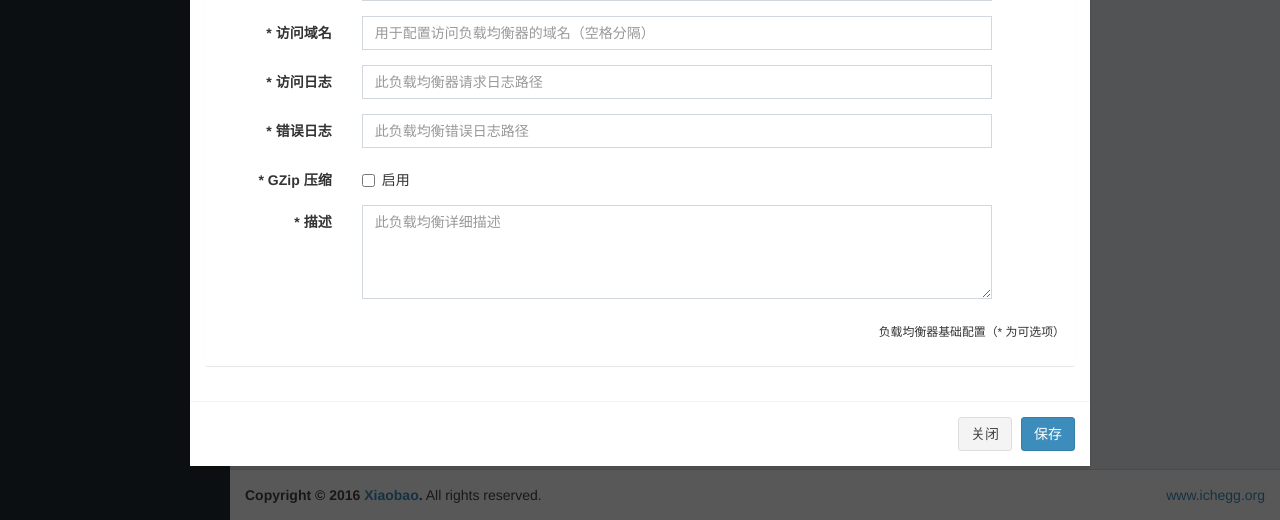
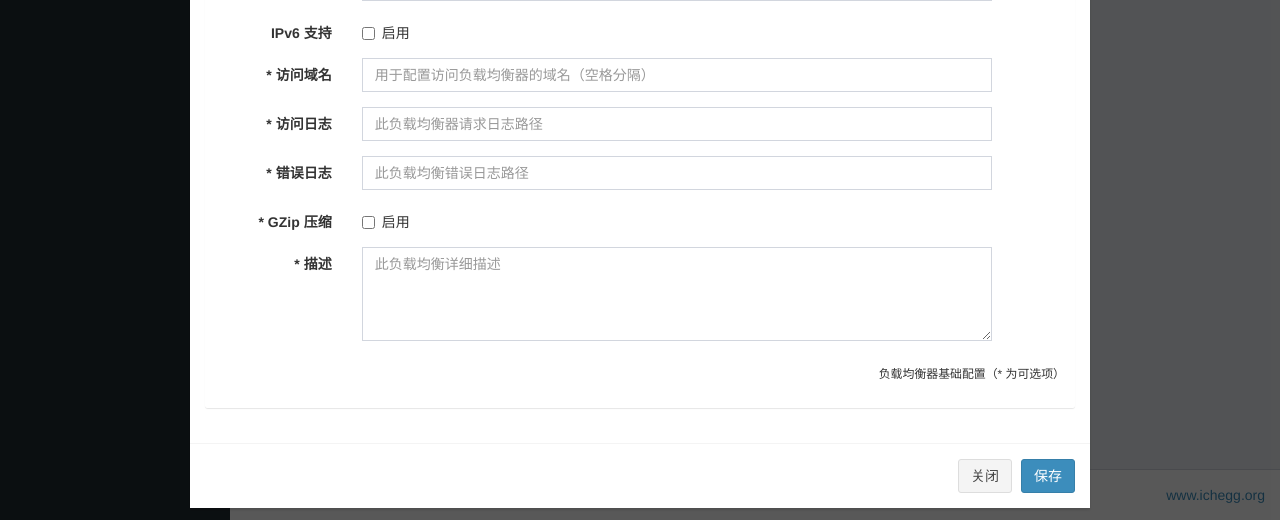
Before and after one commit to v55448330/lazy-balancer, a Django app: page /proxy/ in a window 1280 px wide, after a click on "创建负载均衡器". Shown: the part 280-800 px from the top of the page. Run offline with Django 3.2, Linux system fonts and the light colour scheme; the visitor is signed in with stand-in values (Sample User, id 1); data that the repository does not hold is empty; some libraries are stand-ins or nearby versions.

Commit message:
support ipv6

```diff
--- a/proxy/models.py
+++ b/proxy/models.py
@@ -18,6 +18,7 @@ class proxy_config(models.Model):
     proxy_name = models.CharField(max_length=128,null=True)
     protocol = models.BooleanField(default=False,null=False)
     listen = models.IntegerField(null=False)
+    ipv6 = models.BooleanField(default=False,null=False)
     server_name = models.CharField(max_length=128,null=True)
     access_log = models.CharField(max_length=128,null=True)
     error_log = models.CharField(max_length=128,null=True)
--- a/proxy/views.py
+++ b/proxy/views.py
@@ -228,12 +228,15 @@ def save(request):
             else:
                 http_check = False
 
-
             if 'proxy_gzip' in post['base_config']:
                 gzip = True
             else:
                 gzip = False
 
+            if 'proxy_ipv6' in post['base_config']:
+                ipv6 = True
+            else:
+                ipv6 = False
 
             if 'upstream_backend_protocol' in post['base_config']:
                 backend_protocol = "https"
@@ -272,6 +275,7 @@ def save(request):
                 'proxy_name' : proxy_name,
                 'protocol': protocol,
                 'listen' : int(listen),
+                'ipv6' : ipv6,
                 'server_name' : server_name,
                 'host' : host,
                 'access_log' : access_log,
--- a/templates/proxy/view.html
+++ b/templates/proxy/view.html
@@ -137,6 +137,17 @@
                                     </div>
                                 </div>
                                 <div class="form-group">
+                                    <label class="col-sm-2 control-label">IPv6 支持</label>
+                                    <div class="col-sm-2">
+                                        <div class="checkbox">
+                                            <label>
+                                                <input type="checkbox" name="proxy_ipv6" id="check_proxy_ipv6"
+                                                    onchange=""> 启用
+                                            </label>
+                                        </div>
+                                    </div>
+                                </div>
+                                <div class="form-group">
                                     <label class="col-sm-2 control-label">* 访问域名</label>
                                     <div class="col-sm-9" id="div_server_name">
                                         <input type="text" class="form-control" name="proxy_server_name"
@@ -153,8 +164,7 @@
                                 <div class="form-group">
                                     <label class="col-sm-2 control-label">* 错误日志</label>
                                     <div class="col-sm-9">
-                                        <input type="text" class="form-control" name="proxy_error_log"
-                                            id="input_proxy_error_log" placeholder="此负载均衡错误日志路径">
+                                        <input type="text" class="form-control" name="proxy_error_log" id="input_proxy_error_log" placeholder="此负载均衡错误日志路径">
                                     </div>
                                 </div>
                                 <div class="form-group">
@@ -721,6 +731,8 @@
             $('#input_proxy_server_name').val('')
             $('#input_proxy_access_log').val('')
             $('#input_proxy_error_log').val('')
+            $('#check_proxy_ipv6').attr('checked', false)
+            $('#check_proxy_gzip').attr('checked', false)
             $('#check_upstream_ip_hash').attr('checked', false)
             $('#check_upstream_http_check').attr('checked', false)
             $("#check_upstream_backend_protocol").prop('checked', false);
@@ -752,6 +764,11 @@
                         $('#div_upstream_list').empty()
                         $('#input_proxy_proxy_name').val(p.context.proxy.proxy_name)
                         $('#input_proxy_listen').val(p.context.proxy.listen)
+                        if (p.context.proxy.ipv6) {
+                            $('#check_proxy_ipv6').prop('checked', true)
+                        } else {
+                            $('#check_proxy_ipv6').prop('checked', false)
+			}
                         $('#input_proxy_server_name').val(p.context.proxy.server_name)
                         $('#input_proxy_access_log').val(p.context.proxy.access_log)
                         $('#input_proxy_error_log').val(p.context.proxy.error_log)
```
Also changed, not shown: README.md, 4 other files.
